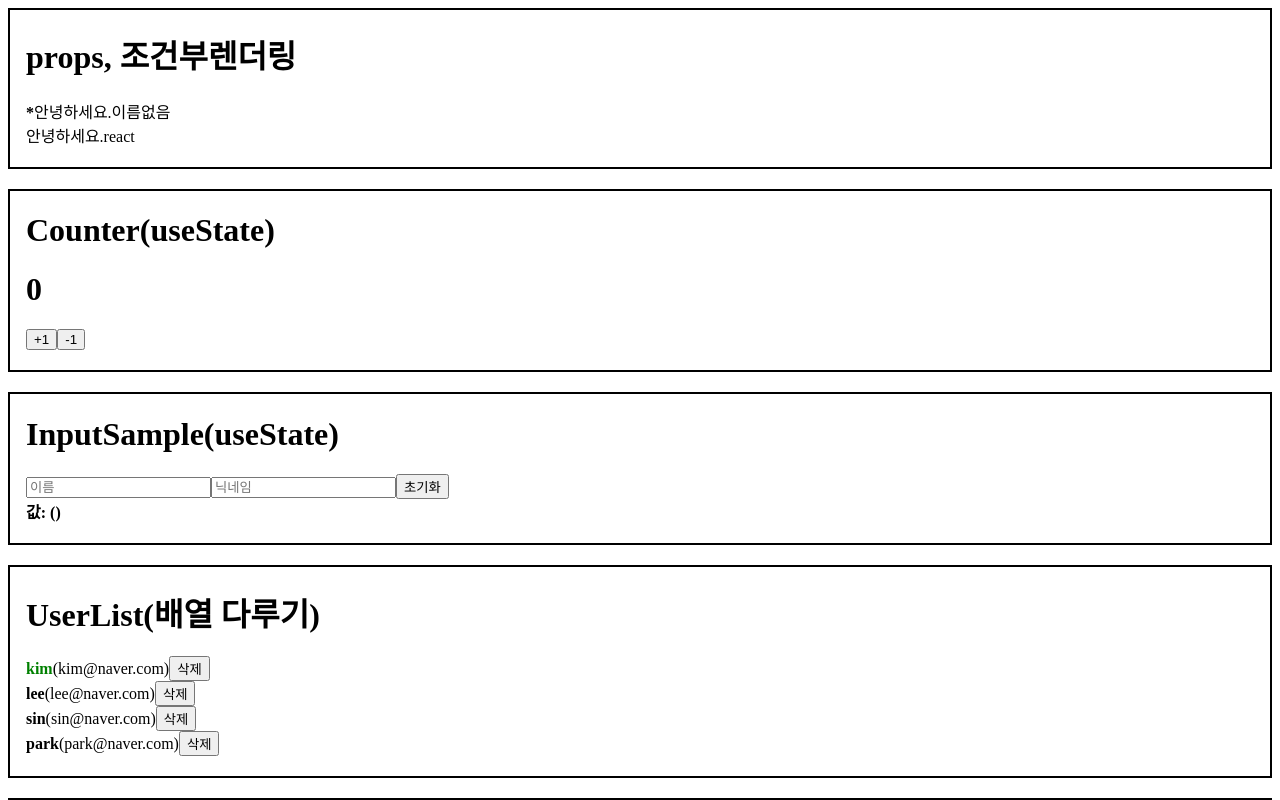
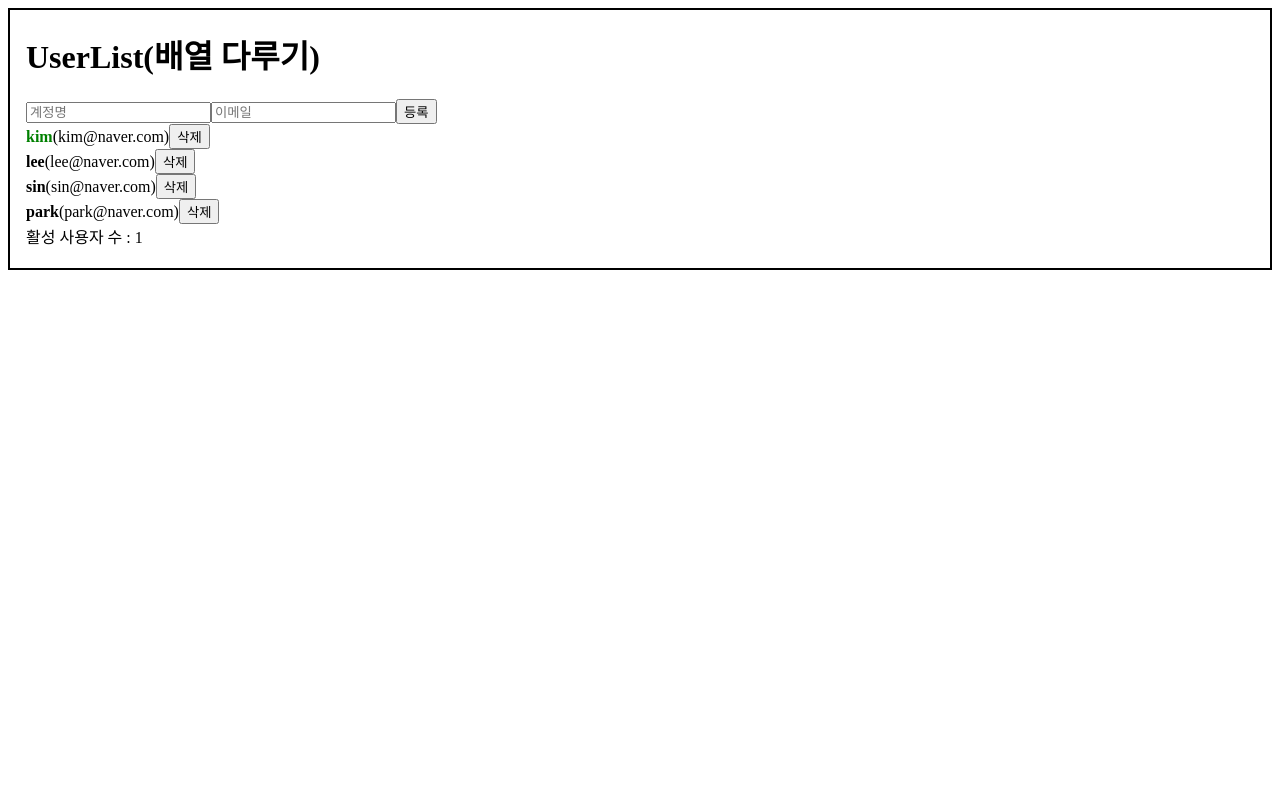
Before and after one commit to hyeongkyuPark/react-study, a React (Create React App) app in the folder first/: page / in a window 1280 px wide. Shown: the top 800 px of the page. Built offline with nearby package versions, Linux system fonts and the light colour scheme.

Commit message:
React.memo : 컴포넌트 최적화

```diff
--- a/first/src/App.js
+++ b/first/src/App.js
@@ -65,29 +65,29 @@ function App() {
       username: username,
       email: email
     };
-    setUsers([...users, user])
+    setUsers(users => users.concat(user));
     setInputs({
       username: '',
       email: ''
     })
     nextId.current += 1;
-  }, [username, email, users]);
+  }, [username, email]);
 
   const onRemove = useCallback(id => {
-    setUsers(users.filter(user => user.id !== id));
-  }, [users]);
+    setUsers(users => users.filter(user => user.id !== id));
+  }, []);
 
   const onToggle = useCallback(id => {
-    setUsers(users.map(user => {
+    setUsers(users => users.map(user => {
       return user.id === id ? {...user, active: !user.active} : user;
     }))
-  }, [users]);
+  }, []);
 
   const count = useMemo(() => countActiveUsers(users), [users]);
 
   return (
     <>
-      <Wrapper name='props, 조건부렌더링'>
+      {/* <Wrapper name='props, 조건부렌더링'>
         <Hello isSpecial={true}/>
         <Hello name='react' />
       </Wrapper>
@@ -99,7 +99,7 @@ function App() {
       </Wrapper>
       <Wrapper name='UserList(배열 다루기)'>
         <UserList users={users} onRemove={onRemove} onToggle={onToggle} />
-      </Wrapper>
+      </Wrapper> */}
       <Wrapper name='UserList(배열 다루기)'>
         <CreateUser
           username={username}
--- a/first/src/CreateUser.js
+++ b/first/src/CreateUser.js
@@ -21,4 +21,4 @@ function CreateUser({username, email, onChange, onCreate}) {
 }
 
 
-export default CreateUser;
+export default React.memo(CreateUser);
--- a/first/src/UserList.js
+++ b/first/src/UserList.js
@@ -1,6 +1,6 @@
 import React, { useEffect } from 'react';
 
-function User({ user, onRemove, onToggle }) {
+const User = React.memo(function User({ user, onRemove, onToggle }) {
     const { username, email, id, active } = user;
 
     useEffect(() => {
@@ -28,7 +28,7 @@ function User({ user, onRemove, onToggle }) {
             <button onClick={() => onRemove(id)}>삭제</button>
         </div>
     )
-}
+});
 
 function UserList({ users, onRemove, onToggle }) {
 
@@ -48,4 +48,4 @@ function UserList({ users, onRemove, onToggle }) {
     )
 }
 
-export default UserList;
+export default React.memo(UserList);
```
